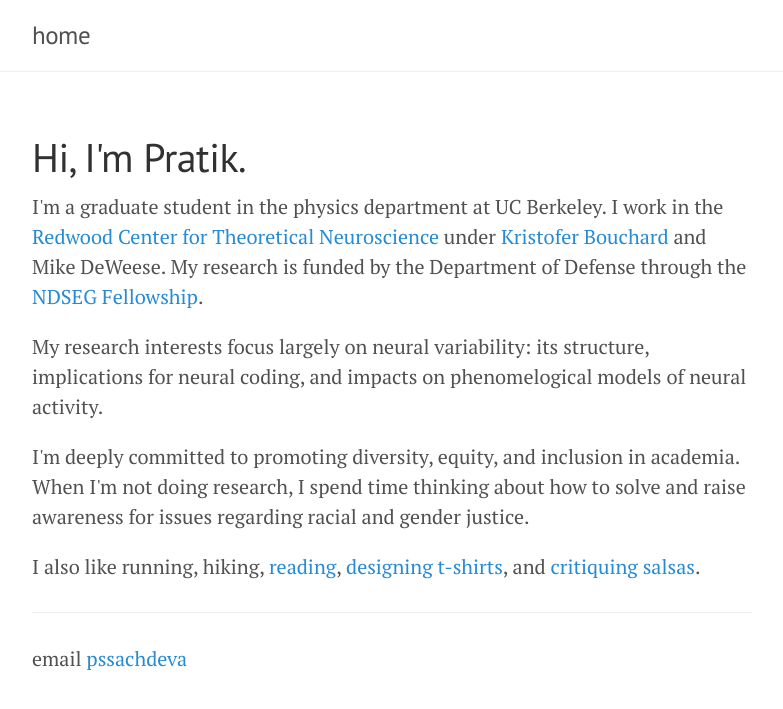
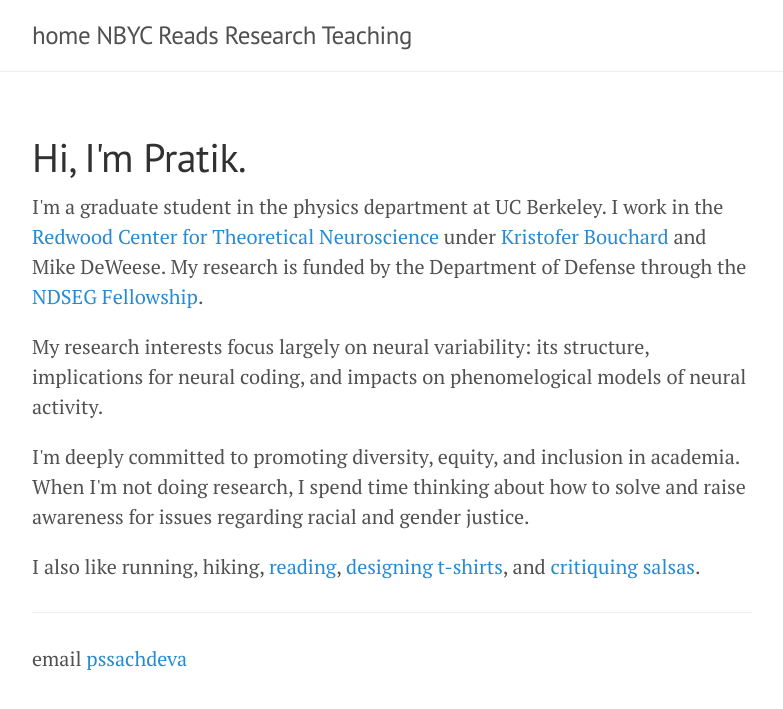
Before and after one commit to pssachdeva/pssachdeva.github.io, a Jekyll site: the page built from index.html, in a window 1280 px wide. Shown: the top 709 px of the page, without its empty margins (248-1031 px from the left). Built offline with Jekyll 4.4.1, drawn with Linux system fonts in a browser that asks for light colours; the list of posts is cut into pages by our own code.

Commit message:
update masthead

```diff
--- a/_layouts/default.html
+++ b/_layouts/default.html
@@ -14,6 +14,13 @@
         <div class="container">
           <h3 class="masthead-title">
             <a href="{{ site.baseurl }}/" title="Home">home</a>
+            {% for node in pages_list %}
+              {% if node.title != null %}
+                {% if node.layout == "page" %}
+                  <a href="{{ node.url }}">{{ node.title }}</a>
+                {% endif %}
+              {% endif %}
+            {% endfor %}
           </h3>
         </div>
       </div>
```
